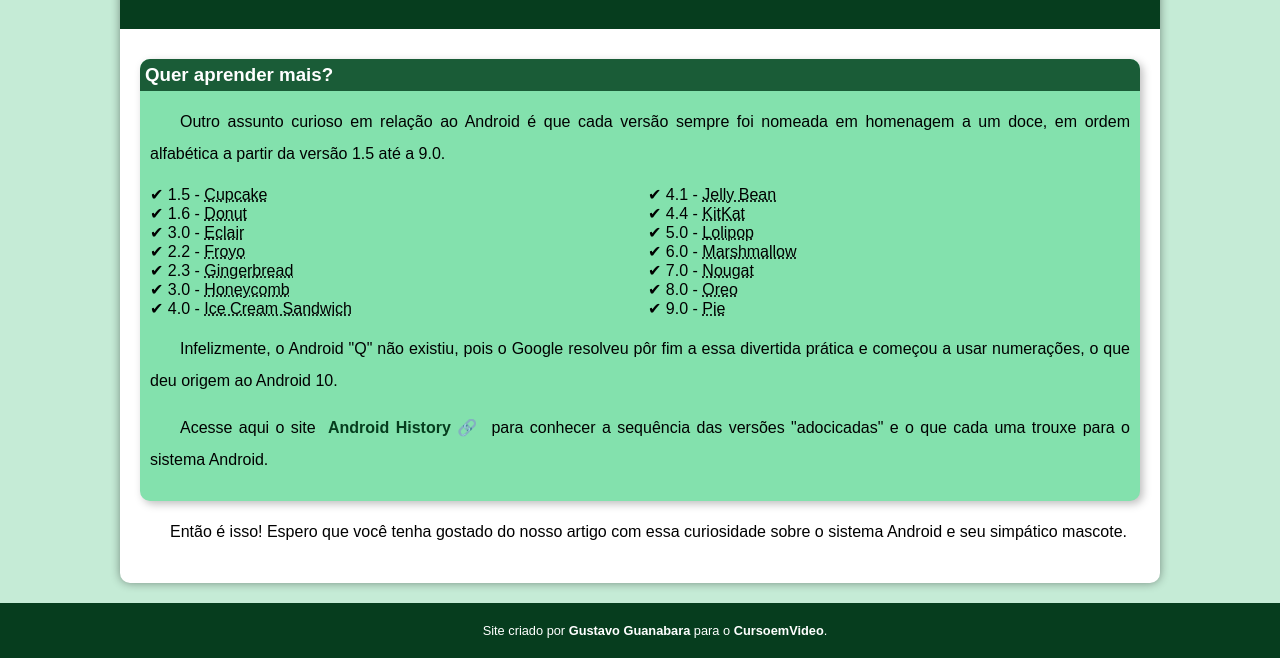
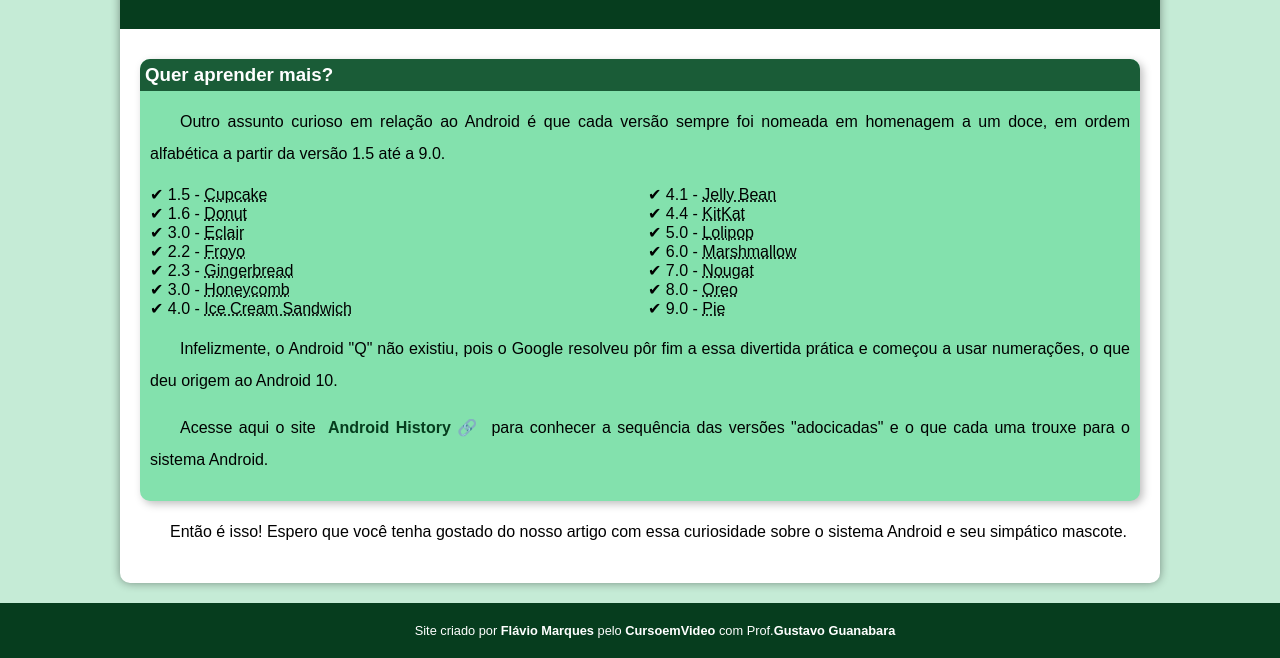
Before and after one commit to marquesflavio/projeto-android, a plain HTML site: page index.html in a window 1280 px wide. Shown: the part 2858-3516 px from the top of the page. Drawn offline with Linux system fonts and the light colour scheme; files whose address does not match are found by name.

Commit message:
Update index.html

```diff
--- a/index.html
+++ b/index.html
@@ -84,7 +84,6 @@
         </article>
     </main>
     <footer>
-        <p>Site criado por <a href="gustavoguanabara.github.io/" target="_blank">Gustavo Guanabara</a> para o <a href="https://youtube.com/cursoemvideo" target="_blank">CursoemVideo</a>.</p>
-    </footer>
+        <p>Site criado por <a href="https://github.com/marquesflavio" target="_blank">Flávio Marques</a> pelo <a href="https://www.cursoemvideo.com/" target="_blank">CursoemVideo</a> com Prof.<a href="https://gustavoguanabara.github.io/" target="_blank">Gustavo Guanabara</p></footer>
 </body>
 </html>
```
